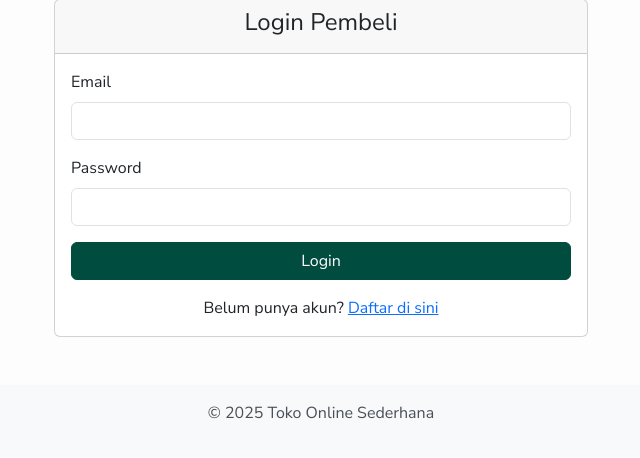
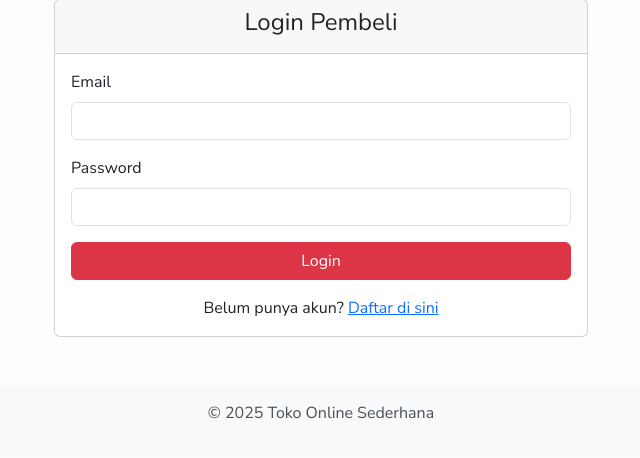
Before and after one commit to Qood20/tokoonline, a PHP site: page /index.php?page=login_pembeli in a window 1280 px wide. Shown: the part 152-610 px from the top of the page, without its empty margins (319-959 px from the left). Run offline with PHP 8.4, Linux system fonts and the light colour scheme.

Commit message:
mengganti warna btn login

```diff
--- a/login_pembeli.php
+++ b/login_pembeli.php
@@ -16,7 +16,7 @@
                             <input type="password" class="form-control" id="password" name="password" required>
                         </div>
                         <div class="d-grid gap-2">
-                            <button type="submit" class="btn btn-primary">Login</button>
+                            <button type="submit" class="btn btn-danger">Login</button>
                         </div>
                     </form>
                     <div class="text-center mt-3">
```
